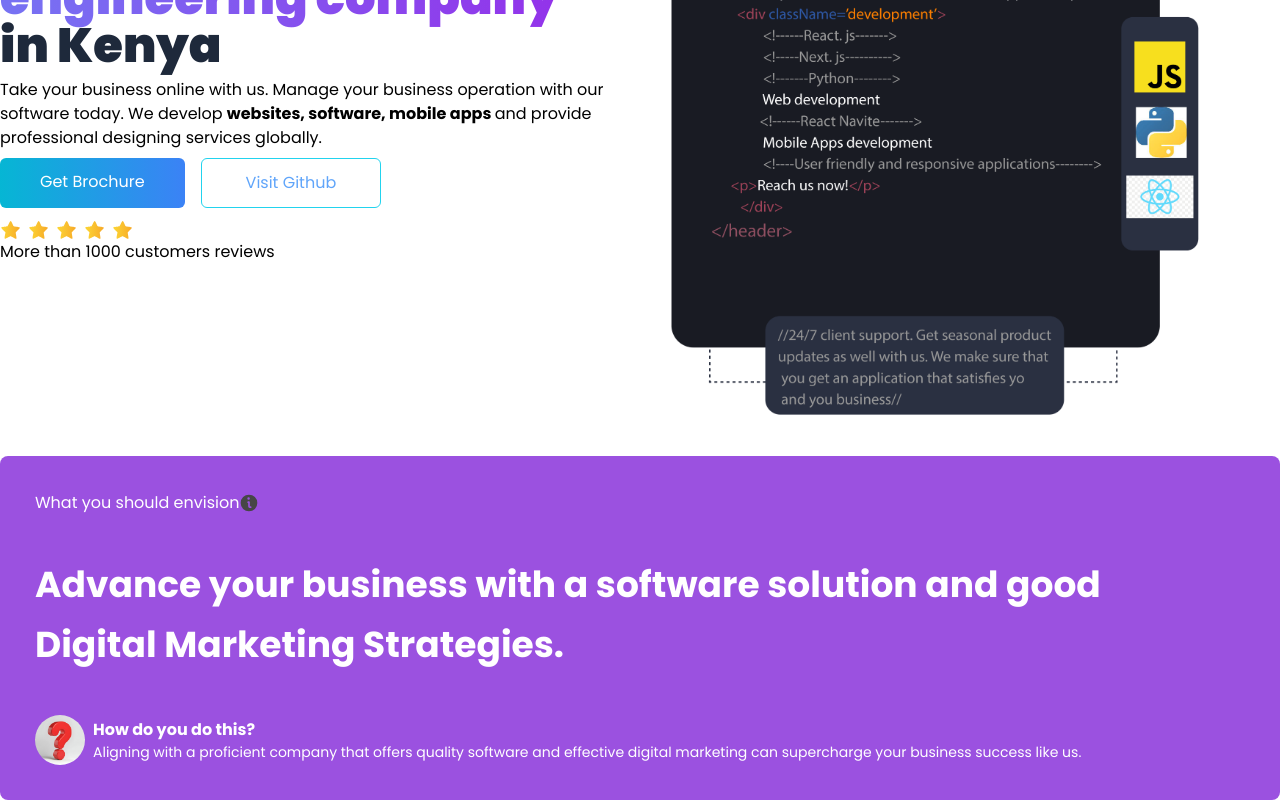
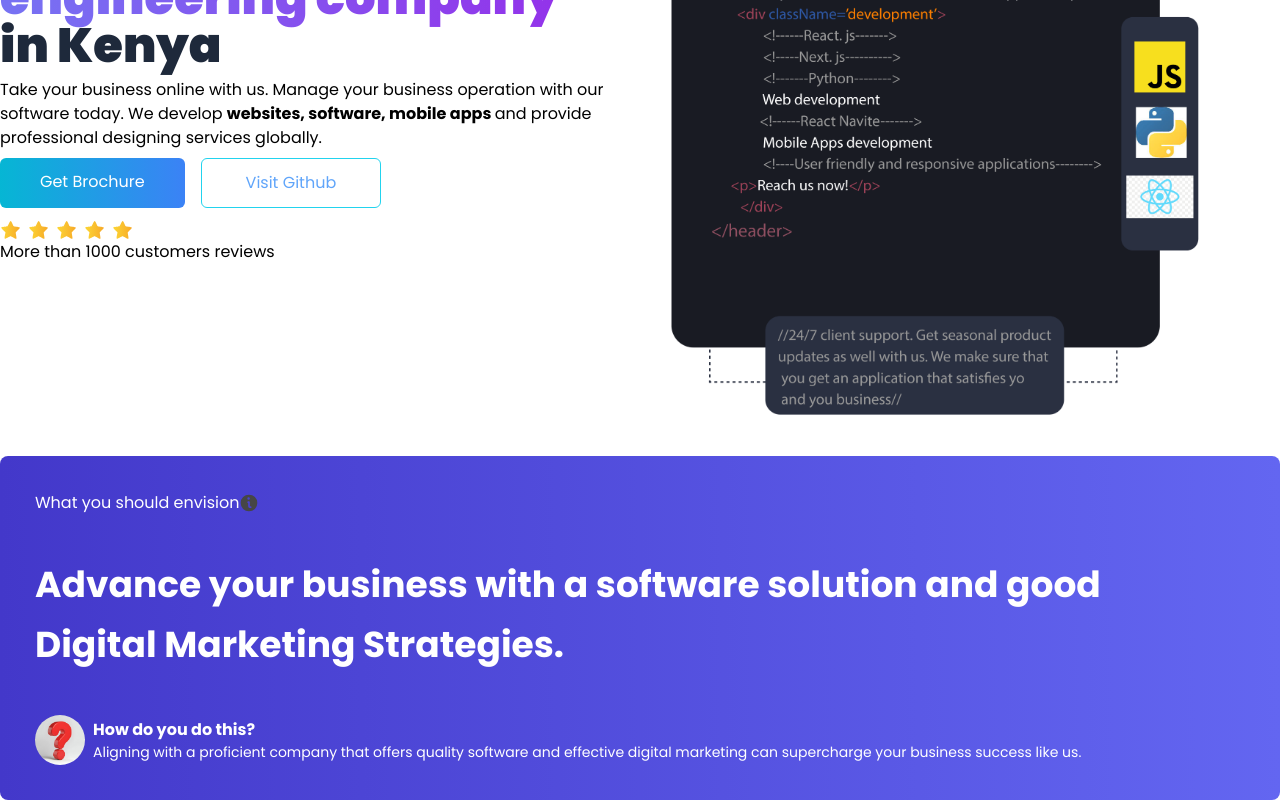
Before and after one commit to Arthur-Smart/Exquitech-Design-Africa, a Next.js app: page / in a window 1280 px wide. Shown: the part 278-1078 px from the top of the page. Built offline with nearby package versions, Linux system fonts and the light colour scheme.

Commit message:
new commit

```diff
--- a/src/app/page.tsx
+++ b/src/app/page.tsx
@@ -75,7 +75,7 @@ export default function Home() {
           />
         </div>
       </section>
-      <section className="more__info__section container rounded-lg bg-[#9b51e0] p-[35px]">
+      <section className="more__info__section container rounded-lg  bg-gradient-to-r from-indigo-700 to-indigo-500 p-[35px]">
         <div className="flex items-center">
           <p className="text-white">What you should envision</p>
           <Image
```
